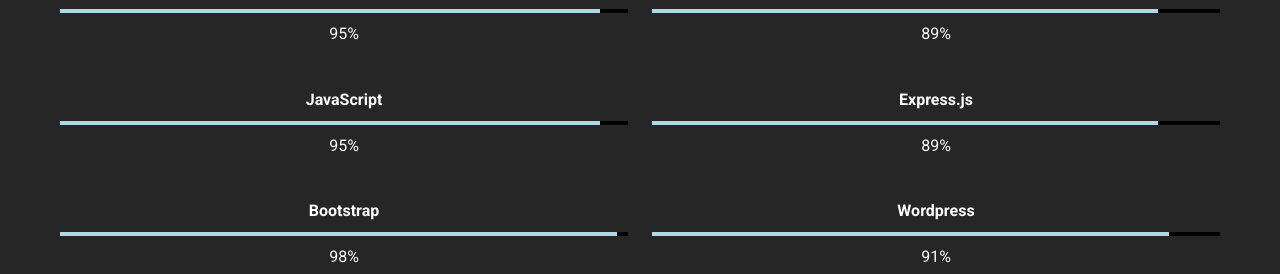
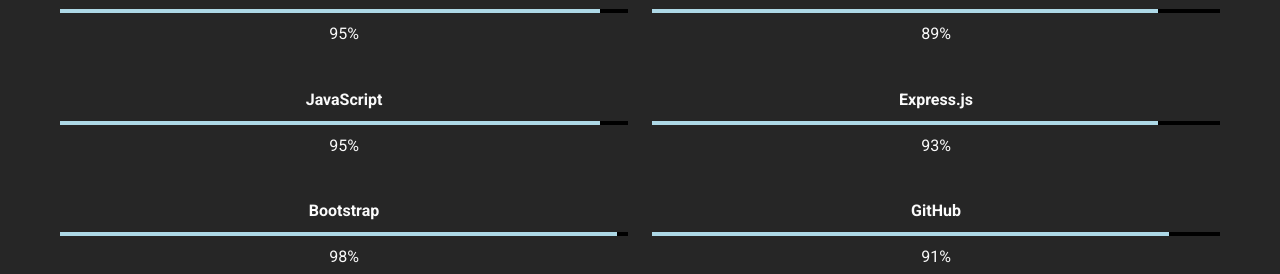
Before and after one commit to jesse318s/jesse-sites, a React (Create React App) app: page / in a window 1280 px wide. Shown: the part 1181-1455 px from the top of the page. Built offline with nearby package versions, Linux system fonts and the light colour scheme.

Commit message:
made changes

```diff
--- a/src/App.jsx
+++ b/src/App.jsx
@@ -159,8 +159,8 @@ function App() {
                             <div className="progress-bar" role="progressbar" style={{ width: "89%", backgroundColor: "lightblue" }} aria-valuenow="25" aria-valuemin="0"
                                 aria-valuemax="100"></div>
                         </div>
-                        <p className="mt-2">89%</p>
-                        <p className="font-weight-bold pt-4 mb-2">Wordpress</p>
+                        <p className="mt-2">93%</p>
+                        <p className="font-weight-bold pt-4 mb-2">GitHub</p>
                         <div className="progress" style={{ backgroundColor: "black" }}>
                             <div className="progress-bar" role="progressbar" style={{ width: "91%", backgroundColor: "lightblue" }} aria-valuenow="25" aria-valuemin="0"
                                 aria-valuemax="100"></div>
```
